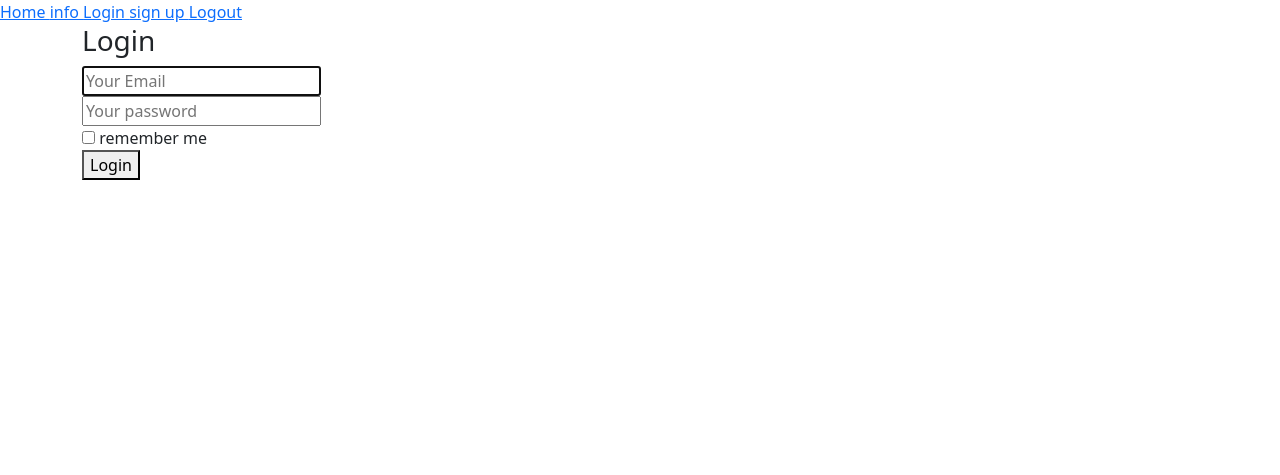
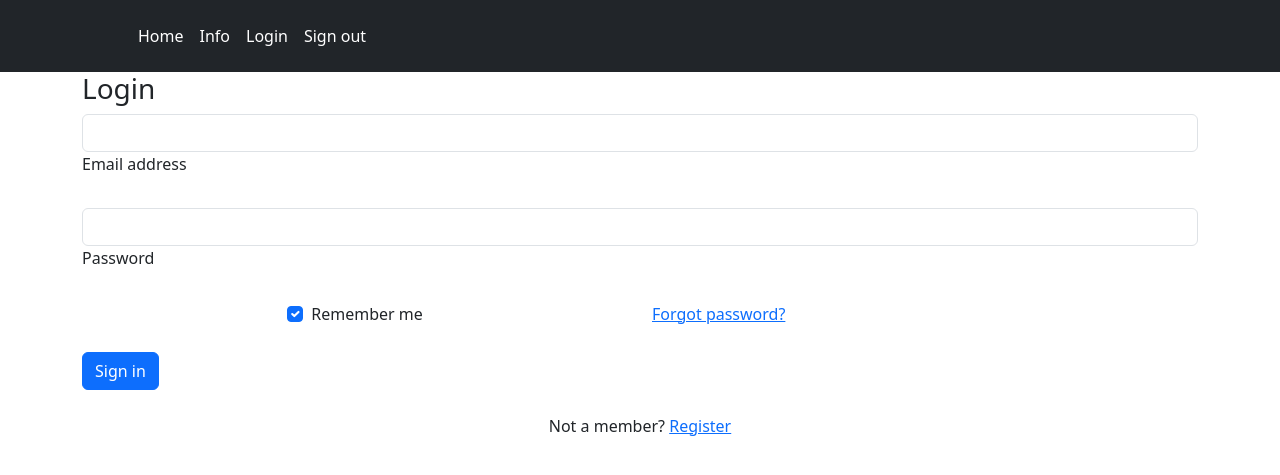
Before and after one commit to ghanem025/Blockchain-app, a Flask app: page /login in a window 1280 px wide. Shown: the top 475 px of the page. Run offline with Flask 3, Linux system fonts and the light colour scheme; some libraries are stand-ins or nearby versions.

Commit message:
Implemented Login page

```diff
--- a/src/templates/base.html
+++ b/src/templates/base.html
@@ -2,6 +2,13 @@
 <html>
     <head>
         <Title>Blockchain prototype</Title>
+        <link rel="canonical" href="https://getbootstrap.com/docs/5.3/examples/headers/">
+
+
+
+
+        <link href="headers.css" rel="stylesheet">
+        <link href="/docs/5.3/dist/css/bootstrap.min.css" rel="stylesheet" integrity="sha384-GLhlTQ8iRABdZLl6O3oVMWSktQOp6b7In1Zl3/Jr59b6EGGoI1aFkw7cmDA6j6gD" crossorigin="anonymous">
         <link href="https://cdn.jsdelivr.net/npm/bootstrap@5.3.0-alpha1/dist/css/bootstrap.min.css" rel="stylesheet"
         integrity="sha384-GLhlTQ8iRABdZLl6O3oVMWSktQOp6b7In1Zl3/Jr59b6EGGoI1aFkw7cmDA6j6gD" crossorigin="anonymous">
     </head>
@@ -9,26 +16,25 @@
     <body>
         <script src="https://cdn.jsdelivr.net/npm/bootstrap@5.3.0-alpha1/dist/js/bootstrap.bundle.min.js"
         integrity="sha384-w76AqPfDkMBDXo30jS1Sgez6pr3x5MlQ1ZAGC+nuZB+EYdgRZgiwxhTBTkF7CXvN" crossorigin="anonymous"></script>
+        <header class="p-3 text-bg-dark">
+            <div class="container">
+                <div class="d-flex flex-wrap align-items-center justify-content-center justify-content-lg-start">
+                <a href="/" class="d-flex align-items-center mb-2 mb-lg-0 text-white text-decoration-none">
+                    <svg class="bi me-2" width="40" height="32" role="img" aria-label="Bootstrap"><use xlink:href="#bootstrap"/></svg>
+                </a>
 
-        <section>
-            <div>
-                <a href="{{ url_for('main.index') }}">
-                    Home
-                </a>
-                <a href="{{ url_for('main.display_chain') }}">
-                    info
-                </a>
-                <a href="{{ url_for('auth.login') }}">
-                    Login
-                </a>
-                <a href="{{ url_for('auth.signup') }}">
-                    sign up
-                </a>
-                <a href="{{ url_for('auth.logout') }}" >
-                    Logout
-                </a>
+                <ul class="nav nav-pills">
+                    <li class="nav-item"><a href="{{ url_for('main.index') }}" class="nav-link px-2 text-white">Home</a></li>
+                    <li><a href="{{ url_for('main.display_chain') }}" class="nav-link px-2 text-white">Info</a></li>
+                    <li><a href="{{ url_for('auth.login') }}" class="nav-link px-2 text-white">Login</a></li>
+                    <li><a href="{{ url_for('auth.signup') }}" class="nav-link px-2 text-white">Sign out</a></li>
+                </ul>
+                <div class="text-end">
+
+                </div>
+                </div>
             </div>
-        </section>
+            </header>
         <div class="hero-body">
             <div class="container has-text-centered">
                {% block content %}
--- a/src/templates/login.html
+++ b/src/templates/login.html
@@ -2,27 +2,42 @@
 {% block content %}
 <div>
     <h3>Login</h3>
-    <div>
-        <form method="POST" action="/login">
-            <div>
-                <div>
-                    <input type="email" name="email" placeholder="Your Email" autofocus="">
-                </div>
+    <form>
+        <!-- Email input -->
+        <div class="form-outline mb-4">
+          <input type="email" id="user" class="form-control" />
+          <label class="form-label" for="user">Email address</label>
+        </div>
+
+        <!-- Password input -->
+        <div class="form-outline mb-4">
+          <input type="password" id="user" class="form-control" />
+          <label class="form-label" for="user">Password</label>
+        </div>
+
+        <!-- 2 column grid layout for inline styling -->
+        <div class="row mb-4">
+          <div class="col d-flex justify-content-center">
+            <!-- Checkbox -->
+            <div class="form-check">
+              <input class="form-check-input" type="checkbox" value="" id="user" checked />
+              <label class="form-check-label" for="user"> Remember me </label>
             </div>
-            <div>
-                <div>
-                    <input type="password" name="password" placeholder="Your password">
+          </div>
 
-                </div>
-            </div>
-            <div>
-                <label>
-                    <input type="checkbox" name="remember">
-                    remember me
-                </label>
-            </div>
-            <button>Login</button>
-        </form>
-    </div>
+          <div class="col">
+            <!-- Simple link -->
+            <a href="#!">Forgot password?</a>
+          </div>
+        </div>
+
+        <!-- Submit button -->
+        <button type="button" class="btn btn-primary btn-block mb-4">Sign in</button>
+
+        <!-- Register buttons -->
+        <div class="text-center">
+          <p>Not a member? <a href="#!">Register</a></p>
+        </div>
+      </form>
 </div>
 {% endblock %}
```
